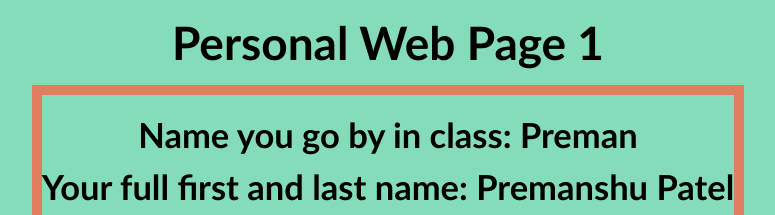
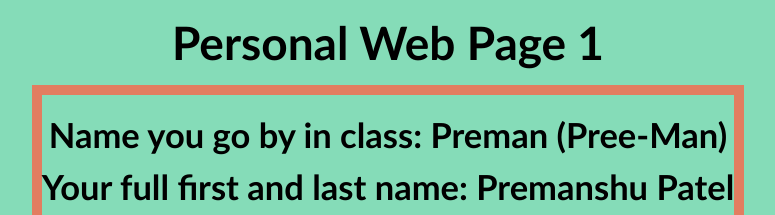
Before and after one commit to premanpatel/premanpatel.github.io, a plain HTML site: page index.html in a window 1280 px wide. Shown: the top 215 px of the page, without its empty margins (252-1027 px from the left). Drawn offline with Linux system fonts and the light colour scheme.

Commit message:
Small change to preferred name

```diff
--- a/index.html
+++ b/index.html
@@ -35,7 +35,7 @@
             Personal Web Page 1
         </h1>
         <div class="myName">
-            <h2>Name you go by in class: Preman</h2>
+            <h2>Name you go by in class: Preman (Pree-Man)</h2>
             <h2>Your full first and last name: Premanshu Patel</h2>
         </div>
         <img src="img/picOfMe.jpg" width="500" height="650" alt="">
```
